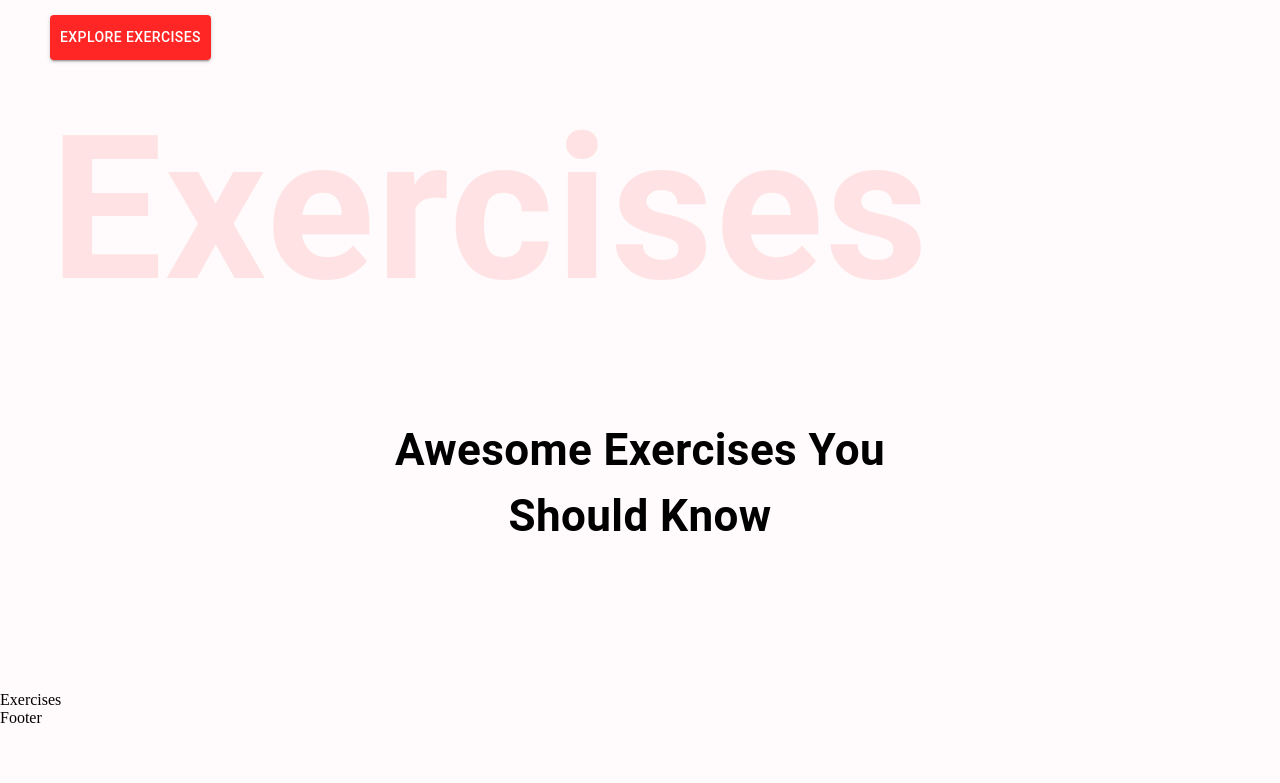
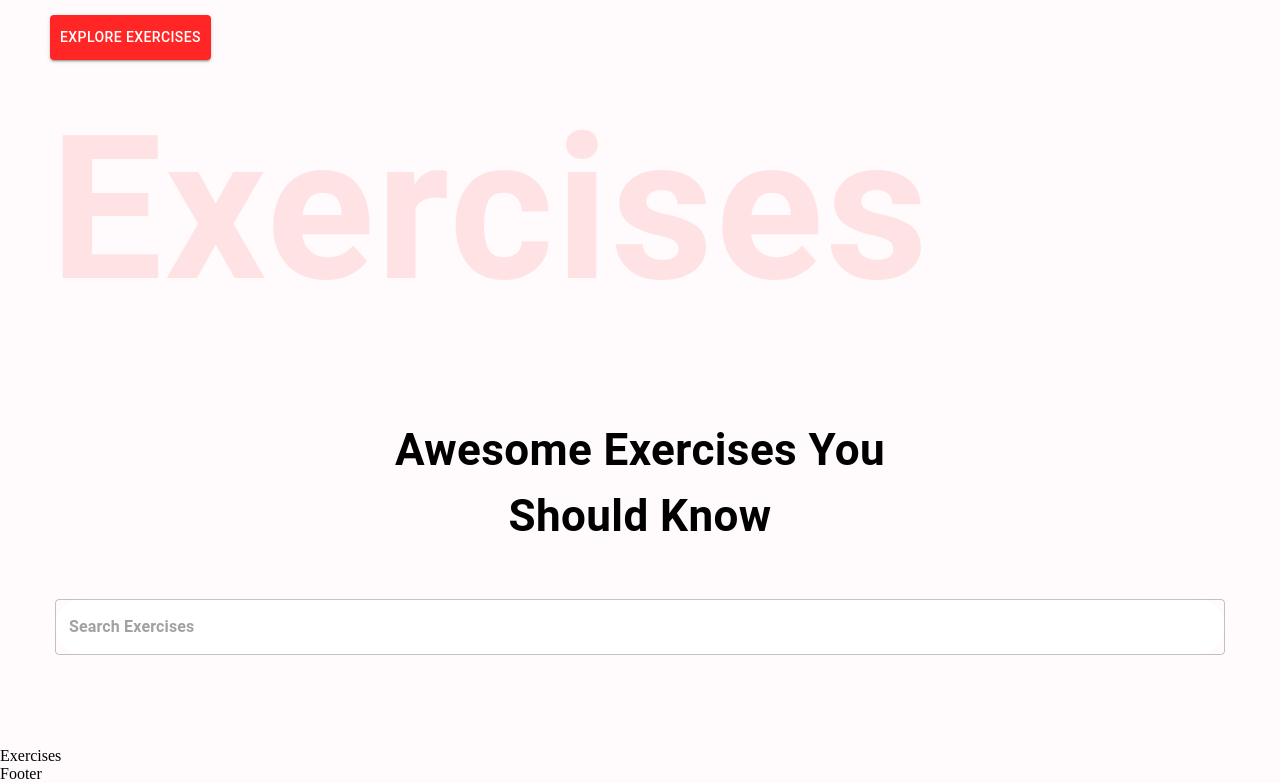
Before and after one commit to asilov/git-test, a React (Create React App) app: page / in a window 1280 px wide. Shown: the part 572-1355 px from the top of the page. Before the commit the page ends 1299 px from the top, so only its background shows below. Built offline with nearby package versions, Linux system fonts and the light colour scheme.

Commit message:
Add search input field and style it

```diff
--- a/src/components/SearchExercises.js
+++ b/src/components/SearchExercises.js
@@ -11,7 +11,25 @@
       >
         Awesome Exercises You <br /> Should Know
       </Typography>
-      <Box position='relative' mb='72px'></Box>
+      <Box position='relative' mb='72px'>
+        <TextField
+          sx={{
+            input: {
+              fontWeight: '700',
+              border: 'none',
+              borderRadius: '4px'
+            },
+            width: { lg: '1170px', xs: '350px'},
+            backgroundColor: '#fff',
+            borderRadius: '40px'
+          }}
+          height='76px'
+          value=''
+          onChange={(e) => {}}
+          placeholder='Search Exercises'
+          type='text'
+        />
+      </Box>
     </Stack>
   )
 }
```
